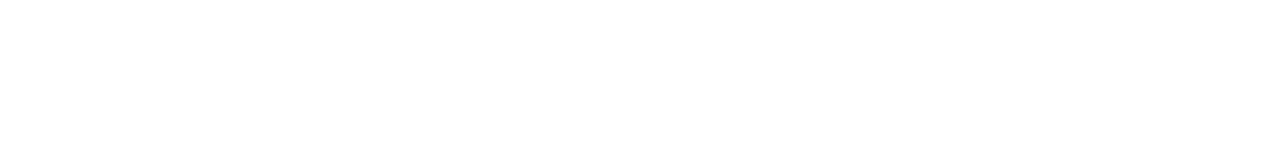
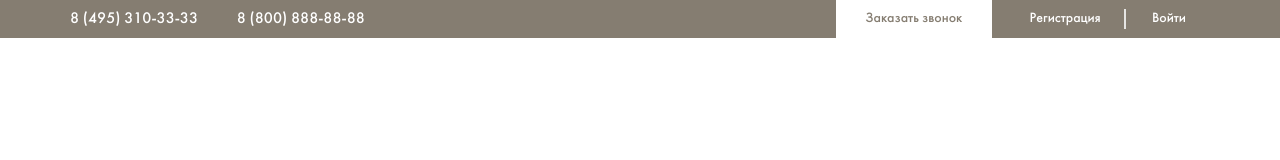
Before and after one commit to AlexKobiliansky/biogel, a website: page app/index.html in a window 1280 px wide. Drawn offline with Linux system fonts and the light colour scheme.

Commit message:
topline complete

```diff
--- a/app/index.html
+++ b/app/index.html
@@ -28,6 +28,27 @@
 
 <body>
 
+<!-- ======= HEADER START ======= -->
+<header class="main-head">
+	<div class="topline">
+		<div class="container">
+			<div class="topline-left">
+				<a href="tel:+84953103333" class="topline-phone">8 (495) 310-33-33</a>
+				<a href="tel:+88008888888" class="topline-phone">8 (800) 888-88-88</a>
+			</div>
+
+			<div class="topline-right">
+				<a href="#0" class="topline-call">Заказать звонок</a>
+				<div class="user-links">
+					<a href="#0">Регистрация</a>
+					<a href="#0">Войти</a>
+				</div>
+			</div>
+		</div>
+	</div>
+</header>
+<!-- ======= /HEADER START ======= -->
+
 
 <!-- Custom HTML -->
 
--- a/app/sass/base/_general.sass
+++ b/app/sass/base/_general.sass
@@ -50,6 +50,7 @@
 a
   color: $acc-brown
   text-decoration: none
+  +mt(.3s)
 
 a, li, button
   outline: none!important
--- a/app/sass/layout/_header.sass
+++ b/app/sass/layout/_header.sass
@@ -0,0 +1,47 @@
+.topline
+  background-color: $acc-brown
+  color: #fff
+  .container
+    display: flex
+    justify-content: space-between
+    align-items: center
+  a
+    color: #fff
+    font-weight: 500
+    &:hover
+      opacity: .7
+  &-left
+    a
+      margin-right: 35px
+      &:last-child
+        margin-right: 0
+  &-right
+    font-size: 14px
+  .topline-call
+    display: inline-block
+    padding: 12px 30px
+    background-color: #fff
+    color: $acc-brown
+    &:hover
+      text-decoration: underline
+      opacity: 1
+
+.user-links
+  display: inline-block
+  padding-left: 10px
+  a
+    display: inline-block
+    font-size: 14px
+    position: relative
+    padding-left: 24px
+    padding-right: 24px
+    &:first-child
+      &:after
+        content: ''
+        position: absolute
+        width: 2px
+        height: 20px
+        background-color: #fff
+        right: -1px
+        top: calc(50% - 10px)
+        opacity: .8
```
Also changed, not shown: app/css/main.min.css.
